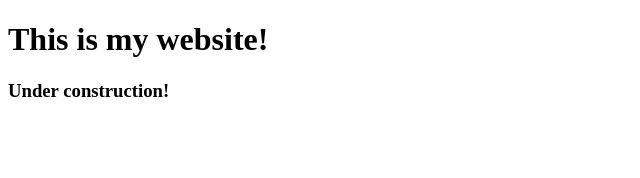
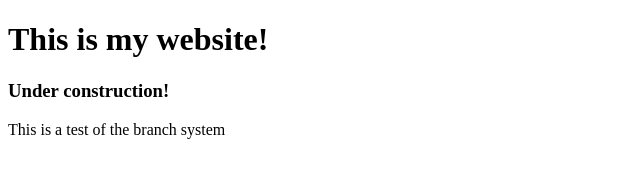
Before and after one commit to OmegaFox/omegafox.github.io, a plain HTML site: page index.html in a window 1280 px wide. Shown: the whole page, without its empty margins (0-640 px from the left). Drawn offline with Linux system fonts and the light colour scheme.

Commit message:
Test of the branch system

```diff
--- a/index.html
+++ b/index.html
@@ -8,5 +8,6 @@
 <body>
 <h1>This is my website!</h1>
 <h3>Under construction!</h3>
+<p>This is a test of the branch system</p>
 </body>
 </html>
```
